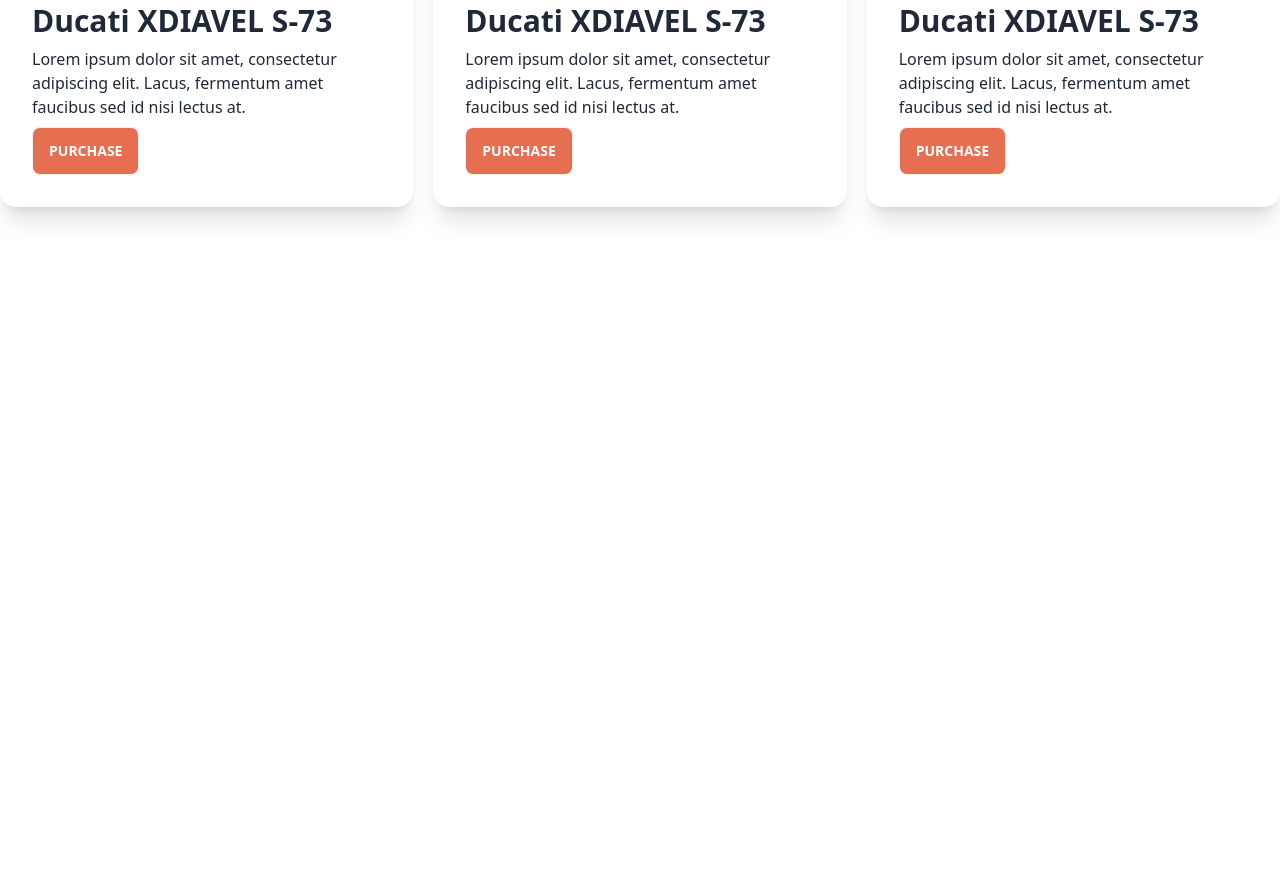
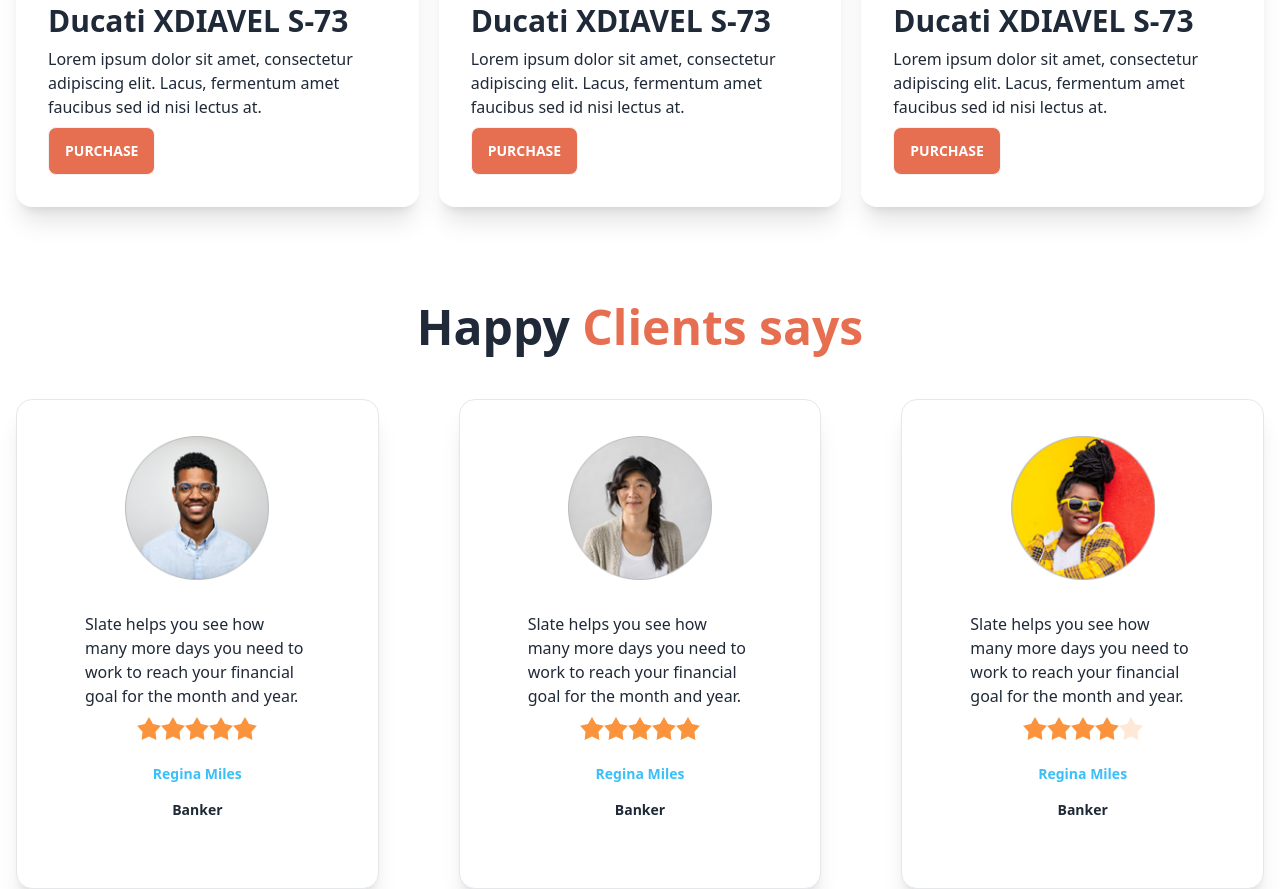
Before and after one commit to moniru005/biker-zone-with-daisy, a plain HTML site: page index.html in a window 1280 px wide. Shown: the part 1099-1988 px from the top of the page. Before the commit the page ends 1402 px from the top, so only its background shows below. Drawn offline with nearby package versions, Linux system fonts and the light colour scheme.

Commit message:
Happy Client Section added

```diff
--- a/index.html
+++ b/index.html
@@ -144,7 +144,7 @@
       <!-- Latest bikes -->
       <section class="my-24">
         <h3 class="text-5xl font-semibold text-center mb-12">Latest bikes</h3>
-        <div class="grid grid-cols-1 md:grid-cols-2 lg:grid-cols-3 gap-5">
+        <div class="grid grid-cols-1 md:grid-cols-2 lg:grid-cols-3 gap-5 px-4">
           <!-- first card -->
           <div class="card bg-base-100 shadow-xl">
             <figure><img src="./images/others/latest1.png" alt="Shoes" /></figure>
@@ -181,6 +181,73 @@
         </div>
       </section>
 
+      <!-- Happy Clients -->
+      <section>
+        <h3 class="text-5xl font-semibold text-center mb-12">
+          Happy <span class="text-bike-primary">Clients says</span>
+        </h3>
+        <div class="grid grid-cols-1 md:grid-cols-2 lg:grid-cols-3 gap-20 px-4">
+          <!-- First Review -->
+          <div class="card bg-base-100 shadow-xl p-9 border border-gray-200">
+            <figure><img class="w-36" src="./images/others/user-1.png" alt="Shoes" /></figure>
+            <div class="card-body">
+              <p>Slate helps you see how many more days you need
+                to work to reach your financial goal for the month and year.</p>
+              <div class="rating justify-center">
+                <input type="radio" name="rating-2" class="mask mask-star-2 bg-orange-400" />
+                <input type="radio" name="rating-2" class="mask mask-star-2 bg-orange-400"  />
+                <input type="radio" name="rating-2" class="mask mask-star-2 bg-orange-400" />
+                <input type="radio" name="rating-2" class="mask mask-star-2 bg-orange-400" checked/>
+                <input type="radio" name="rating-2" class="mask mask-star-2 bg-orange-400" />
+              </div>
+              <div class="text-center space-y-4 mt-4">
+                <h4 class="text-sm font-semibold text-info">Regina Miles</h4>
+                <p class="text-sm font-semibold">Banker</p>
+              </div>
+            </div>
+          </div>
+          <!-- Second Review -->
+          <div class="card bg-base-100 shadow-xl p-9 border border-gray-200">
+            <figure><img class="w-36" src="./images/others/user-2.png" alt="Shoes" /></figure>
+            <div class="card-body">
+              <p>Slate helps you see how many more days you need
+                to work to reach your financial goal for the month and year.</p>
+              <div class="rating justify-center">
+                <input type="radio" name="rating-2" class="mask mask-star-2 bg-orange-400" />
+                <input type="radio" name="rating-2" class="mask mask-star-2 bg-orange-400"  />
+                <input type="radio" name="rating-2" class="mask mask-star-2 bg-orange-400" />
+                <input type="radio" name="rating-2" class="mask mask-star-2 bg-orange-400" checked/>
+                <input type="radio" name="rating-2" class="mask mask-star-2 bg-orange-400" />
+              </div>
+              <div class="text-center space-y-4 mt-4">
+                <h4 class="text-sm font-semibold text-info">Regina Miles</h4>
+                <p class="text-sm font-semibold">Banker</p>
+              </div>
+            </div>
+          </div>
+          <!-- Third Review -->
+          <div class="card bg-base-100 shadow-xl p-9 border border-gray-200">
+            <figure><img class="w-36" src="./images/others/user-3.png" alt="Shoes" /></figure>
+            <div class="card-body">
+              <p>Slate helps you see how many more days you need
+                to work to reach your financial goal for the month and year.</p>
+              <div class="rating justify-center">
+                <input type="radio" name="rating-2" class="mask mask-star-2 bg-orange-400" />
+                <input type="radio" name="rating-2" class="mask mask-star-2 bg-orange-400"  />
+                <input type="radio" name="rating-2" class="mask mask-star-2 bg-orange-400" />
+                <input type="radio" name="rating-2" class="mask mask-star-2 bg-orange-400" checked/>
+                <input type="radio" name="rating-2" class="mask mask-star-2 bg-orange-400" />
+              </div>
+              <div class="text-center space-y-4 mt-4">
+                <h4 class="text-sm font-semibold text-info">Regina Miles</h4>
+                <p class="text-sm font-semibold">Banker</p>
+              </div>
+            </div>
+          </div>
+
+
+        </div>
+      </section>
     </main>
 </body>
 </html>
```
